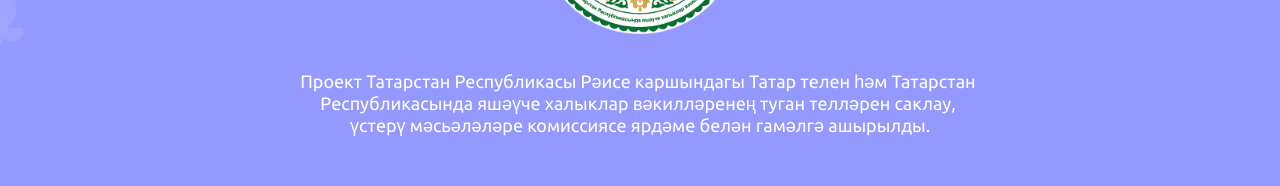
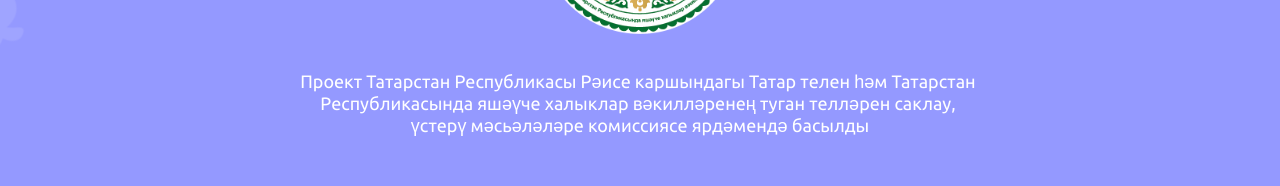
Before and after one commit to dambar82/amina-front, a React (Create React App) app: page / in a window 1280 px wide. Shown: the part 4380-4566 px from the top of the page. Built offline with nearby package versions, Linux system fonts and the light colour scheme; no server answers; the HTML template or start-up script is replaced by a standard one.

Commit message:
Update project support text

```diff
--- a/src/Pages/MainPage/Main.js
+++ b/src/Pages/MainPage/Main.js
@@ -144,7 +144,7 @@
                     <section className={styles.supportBlock} data-main-support aria-label="Поддержка проекта">
                         <img src="/img/support-logo.png" alt="И туган тел, и матур тел"/>
                         <p lang="tt">
-                            Проект Татарстан Республикасы Рәисе каршындагы Татар телен һәм Татарстан Республикасында яшәүче халыклар вәкилләренең туган телләрен саклау, үстерү мәсьәләләре комиссиясе ярдәме белән гамәлгә ашырылды.
+                            Проект Татарстан Республикасы Рәисе каршындагы Татар телен һәм Татарстан Республикасында яшәүче халыклар вәкилләренең туган телләрен саклау, үстерү мәсьәләләре комиссиясе ярдәмендә басылды
                         </p>
                     </section>
                     <div className={'main_footer'}>
```
